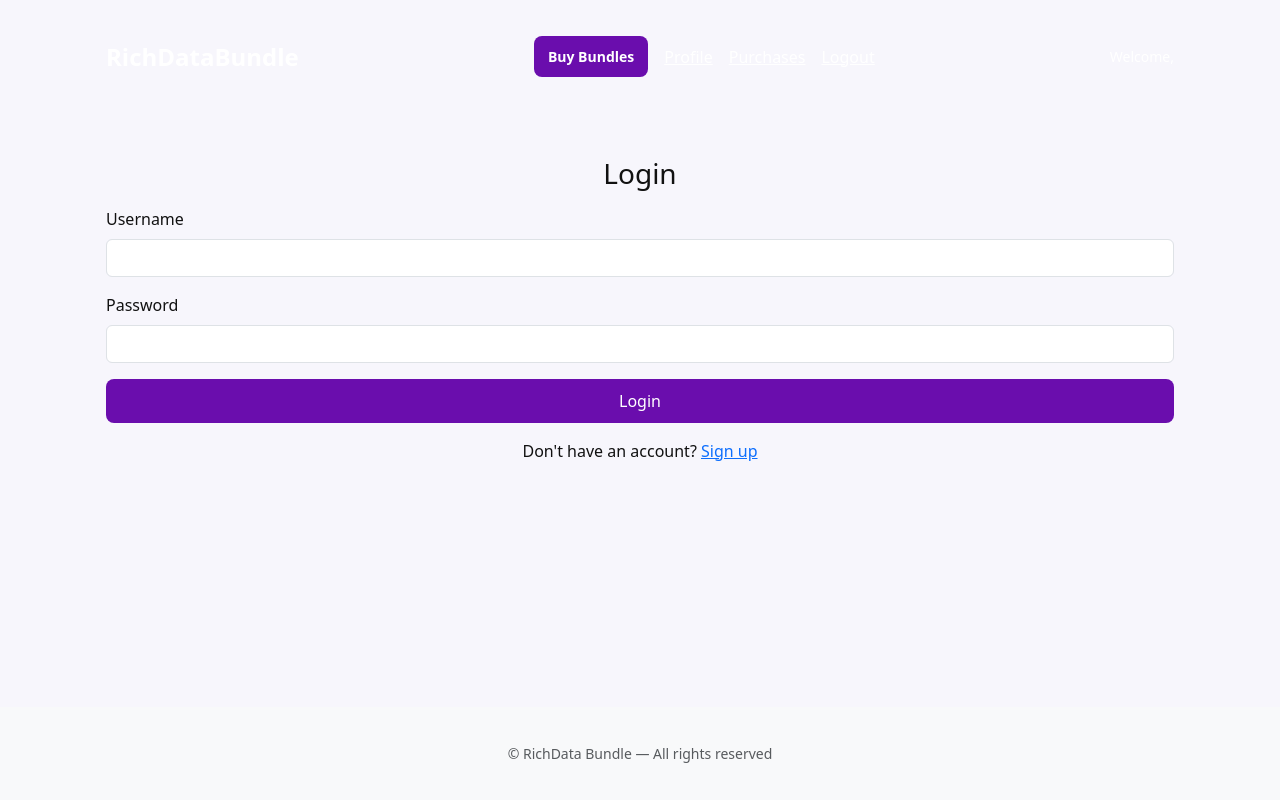
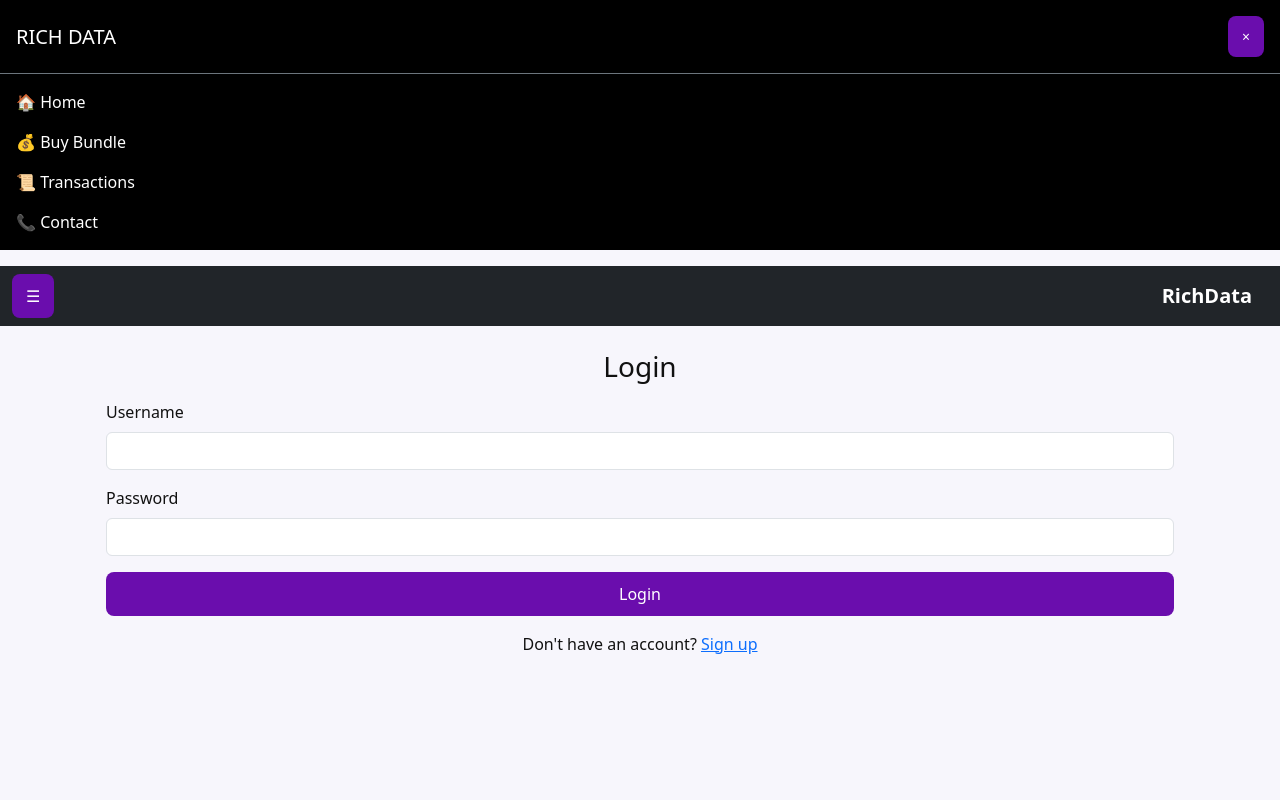
Before and after one commit to Oxbee59/richdatabundle, a Django app: a page that uses core/templates/core/base.html in a window 1280 px wide. Run offline with Django 5.2, Linux system fonts and the light colour scheme; some libraries are stand-ins or nearby versions.

```diff
--- a/core/templates/core/base.html
+++ b/core/templates/core/base.html
@@ -1,73 +1,46 @@
-{# core/templates/core/base.html #}
-<!doctype html>
+{% load static %}
+<!DOCTYPE html>
 <html lang="en">
 <head>
-  <meta charset="utf-8">
-  <meta name="viewport" content="width=device-width,initial-scale=1">
-  <title>RichData Bundle</title>
-  <link href="https://cdn.jsdelivr.net/npm/bootstrap@5.3.2/dist/css/bootstrap.min.css" rel="stylesheet">
-  {% load static %}
-  <link rel="stylesheet" href="{% static 'core/css/style.css' %}">
+  <meta charset="UTF-8">
+  <meta name="viewport" content="width=device-width, initial-scale=1.0">
+  <title>{% block title %}Rich Data Bundle{% endblock %}</title>
+  <link href="{% static 'css/bootstrap.min.css' %}" rel="stylesheet">
+  <link href="{% static 'css/style.css' %}" rel="stylesheet">
+  <script src="{% static 'js/bootstrap.bundle.min.js' %}"></script>
+  <script src="{% static 'js/app.js' %}" defer></script>
 </head>
-<body class="d-flex flex-column min-vh-100">
+<body>
 
-<header class="bg-violet text-white py-3">
-  <div class="container d-flex align-items-center justify-content-between">
-    <div class="d-flex align-items-center">
-      <button id="menuToggle" class="btn btn-sm btn-outline-light me-2 d-lg-none">≡</button>
-      <a href="{% url 'dashboard' %}" class="text-decoration-none text-white fs-4 fw-bold">RichDataBundle</a>
+  <!-- Sidebar -->
+  <nav id="sidebar" class="sidebar bg-black text-white">
+    <div class="sidebar-header p-3 border-bottom border-secondary d-flex justify-content-between align-items-center">
+      <h5 class="mb-0">RICH DATA</h5>
+      <button id="closeSidebar" class="btn btn-outline-light btn-sm">&times;</button>
     </div>
+    <ul class="list-unstyled px-3 py-2">
+      <li><a href="/" class="text-white text-decoration-none d-block py-2">🏠 Home</a></li>
+      <li><a href="/buy-bundle/" class="text-white text-decoration-none d-block py-2">💰 Buy Bundle</a></li>
+      <li><a href="/transactions/" class="text-white text-decoration-none d-block py-2">📜 Transactions</a></li>
+      <li><a href="/contact/" class="text-white text-decoration-none d-block py-2">📞 Contact</a></li>
+    </ul>
+  </nav>
 
-    <nav id="mainNav" class="d-none d-lg-flex align-items-center gap-3">
-      <a href="{% url 'buy_bundle' %}" class="btn btn-light btn-sm fw-bold">Buy Bundles</a>
-      <a href="{% url 'profile' %}" class="text-white">Profile</a>
-      <a href="{% url 'my_purchases' %}" class="text-white">Purchases</a>
-      <a href="{% url 'logout' %}" class="text-white">Logout</a>
-    </nav>
+  <!-- Overlay -->
+  <div id="overlay" class="overlay"></div>
 
-    <div class="d-none d-lg-block text-end text-white small">
-      Welcome, {{ user.username }}{% if user is not None %}{% endif %}
+  <!-- Navbar -->
+  <nav class="navbar navbar-dark bg-dark sticky-top">
+    <div class="container-fluid d-flex justify-content-between align-items-center">
+      <button id="openSidebar" class="btn btn-outline-light">☰</button>
+      <a href="/" class="navbar-brand fw-bold">RichData</a>
     </div>
-  </div>
-</header>
+  </nav>
 
-<!-- Sidebar for mobile -->
-<div id="mobileSidebar" class="mobile-sidebar d-lg-none">
-  <div class="p-3">
-    <a href="{% url 'buy_bundle' %}" class="d-block py-2">Buy Bundles</a>
-    <a href="{% url 'profile' %}" class="d-block py-2">Profile</a>
-    <a href="{% url 'my_purchases' %}" class="d-block py-2">Purchases</a>
-    <a href="{% url 'logout' %}" class="d-block py-2">Logout</a>
-  </div>
-</div>
-
-<main class="flex-fill">
-  <div class="container py-4">
-    {% for message in messages %}
-      <div class="alert alert-{{ message.tags|default:'info' }} alert-dismissible fade show" role="alert">
-        {{ message }}
-        <button type="button" class="btn-close" data-bs-dismiss="alert" aria-label="Close"></button>
-      </div>
-    {% endfor %}
+  <!-- Main Content -->
+  <div id="main-content" class="container my-4">
     {% block content %}{% endblock %}
   </div>
-</main>
 
-<footer class="py-3 mt-auto bg-light">
-  <div class="container text-center small text-muted">
-    © RichData Bundle — All rights reserved
-  </div>
-</footer>
-
-<script src="https://cdn.jsdelivr.net/npm/bootstrap@5.3.2/dist/js/bootstrap.bundle.min.js"></script>
-<script>
-  const menuToggle = document.getElementById('menuToggle');
-  const mobileSidebar = document.getElementById('mobileSidebar');
-  if (menuToggle) {
-    menuToggle.addEventListener('click', () => {
-      mobileSidebar.classList.toggle('open');
-    });
-  }
-</script>
 </body>
 </html>
```
Also changed, not shown: core/templates/core/buy_bundle.html (+29 -27 lines), 1 other file.
